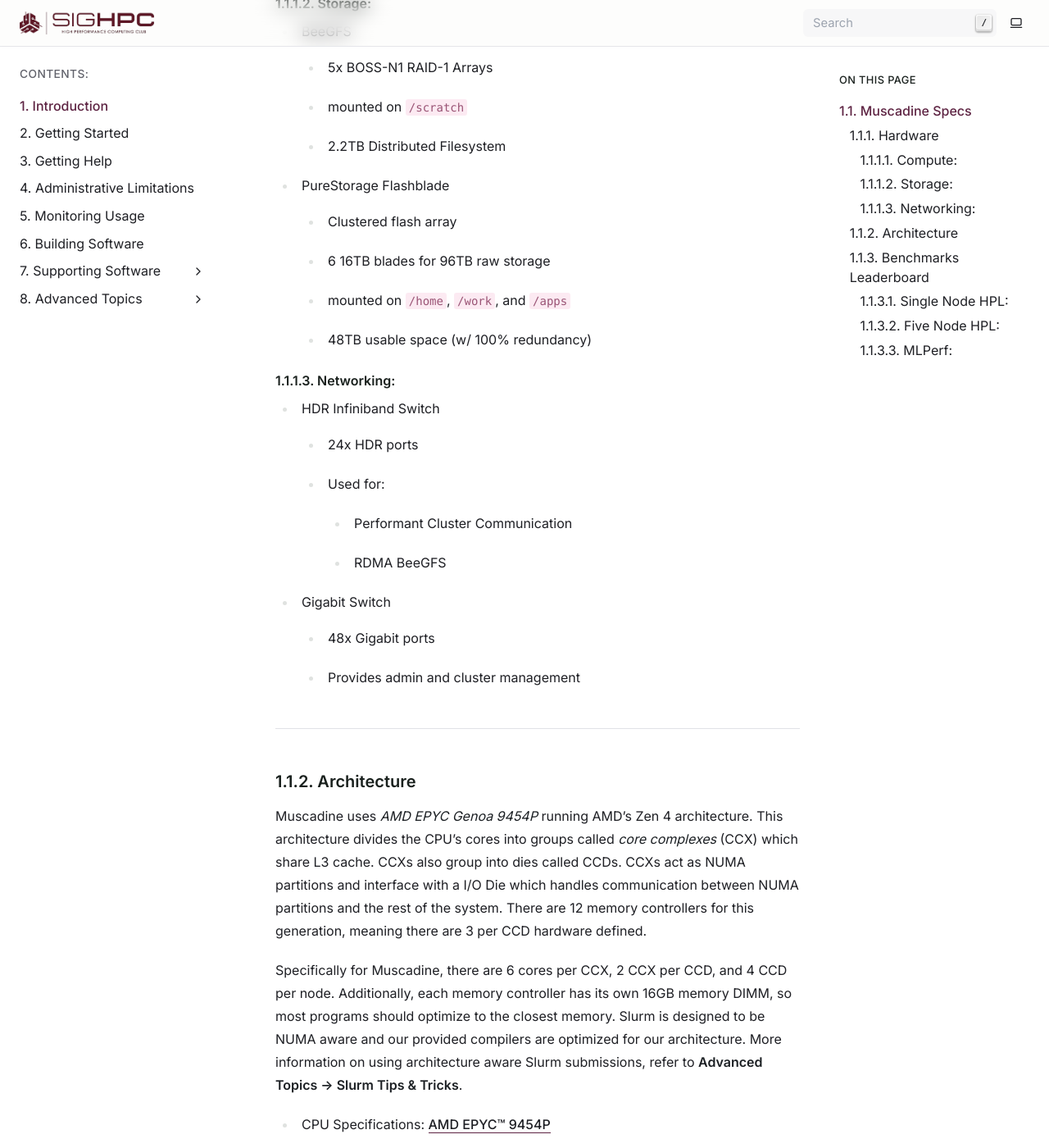
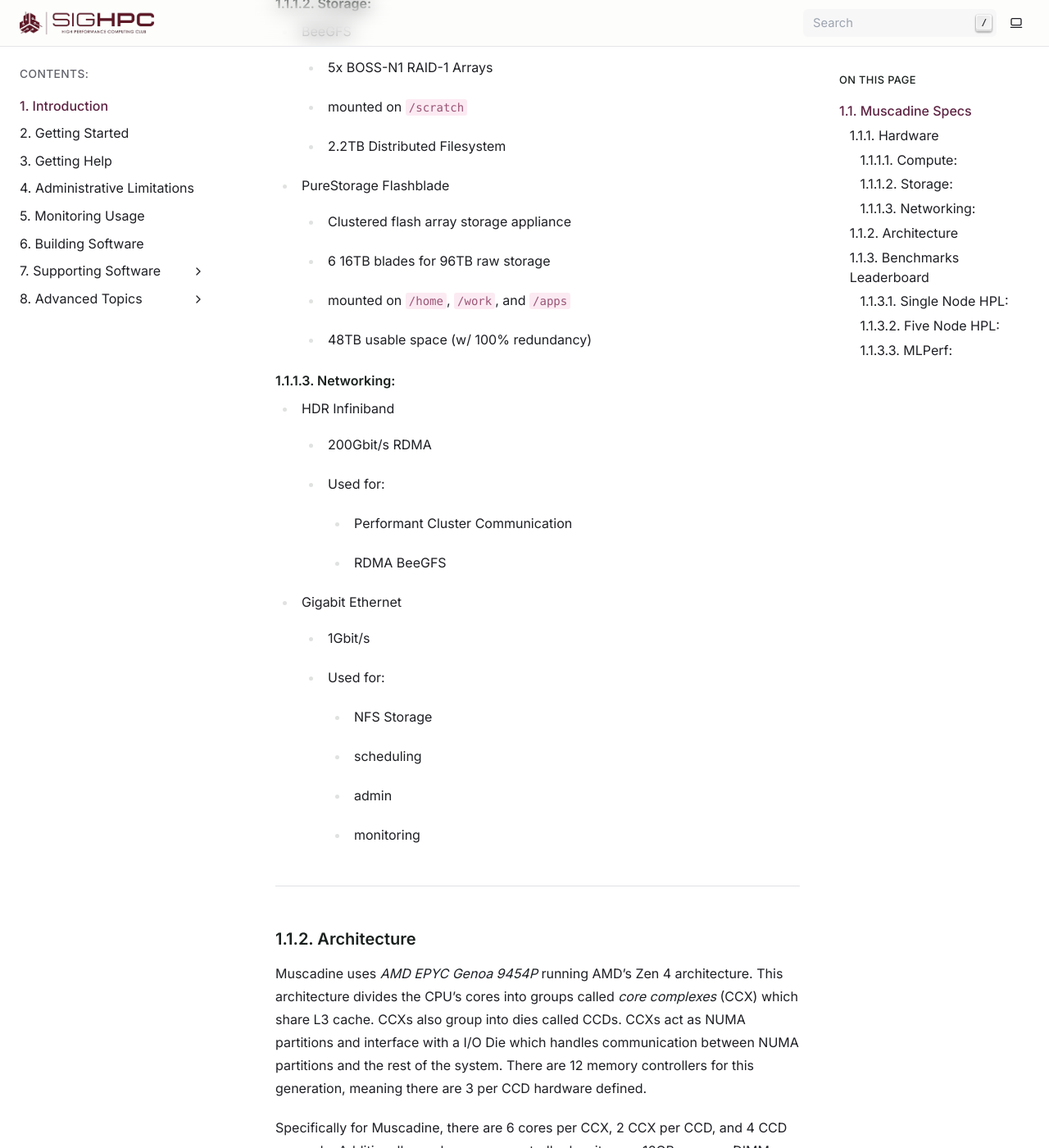
Before and after one commit to msstate-sighpc/muscadine-docs, a Sphinx documentation site: the page built from docs/introduction.md, in a window 1280 px wide and 1400 px high, scrolled down 769 px. Shown: the whole window at 82% size. Built offline with Sphinx 7.4.7, drawn with Linux system fonts in a browser that asks for light colours.

Commit message:
more concise wording in intro

```diff
--- a/docs/introduction.md
+++ b/docs/introduction.md
@@ -18,20 +18,24 @@
 	- mounted on `/scratch`
 	- 2.2TB Distributed Filesystem
 - PureStorage Flashblade
-	- Clustered flash array
+	- Clustered flash array storage appliance
 	- 6 16TB blades for 96TB raw storage
 	- mounted on `/home`, `/work`, and `/apps`
 	- 48TB usable space (w/ 100% redundancy)
 
 #### Networking:
-- HDR Infiniband Switch
-	- 24x HDR ports
+- HDR Infiniband
+	- 200Gbit/s RDMA
 	- Used for:
 		- Performant Cluster Communication
 		- RDMA BeeGFS
-- Gigabit Switch
-	- 48x Gigabit ports
-	- Provides admin and cluster management
+- Gigabit Ethernet
+	- 1Gbit/s
+	- Used for:
+		- NFS Storage
+		- scheduling
+		- admin
+		- monitoring
 
 ---
 
```
Also changed, not shown: docs/sup/fortran.md (+1 -1 lines), docs/sup/mpi-basics.md (+3 -2 lines).
